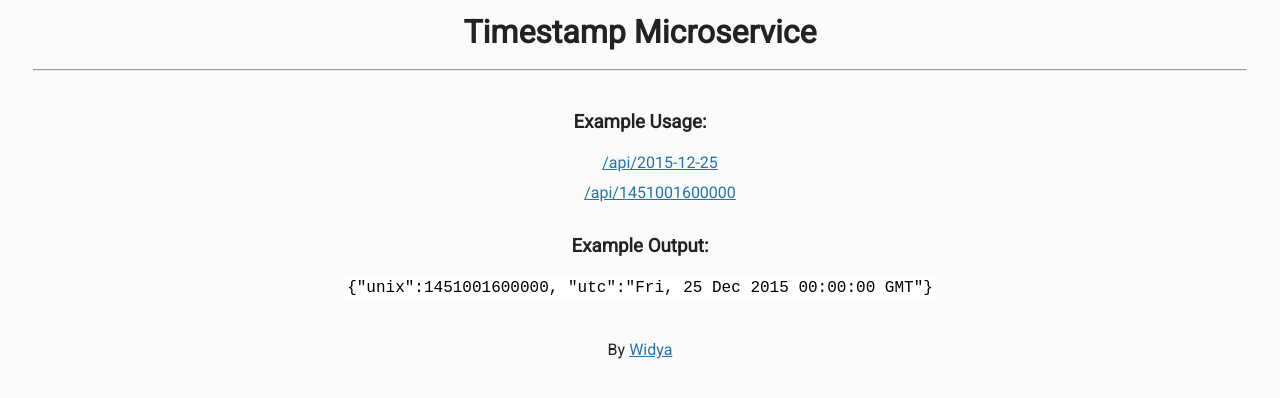
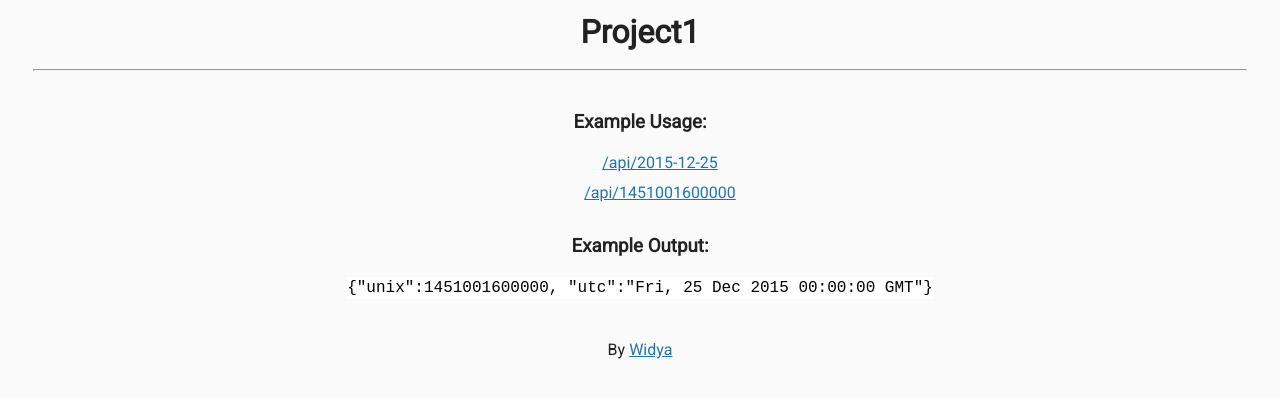
Before and after one commit to widyaageng/backendone, a website: page views/index.html in a window 1280 px wide. Drawn offline with Linux system fonts and the light colour scheme; files that its build step writes are made by us from their sources.

Commit message:
changin html for public push

```diff
--- a/views/index.html
+++ b/views/index.html
@@ -9,7 +9,7 @@
    </head>
 
    <body>
-    <h1>Timestamp Microservice</h1>
+    <h1>Project1</h1>
     <hr />
     <div class="container">
       <h3>Example Usage:</h3>
```
